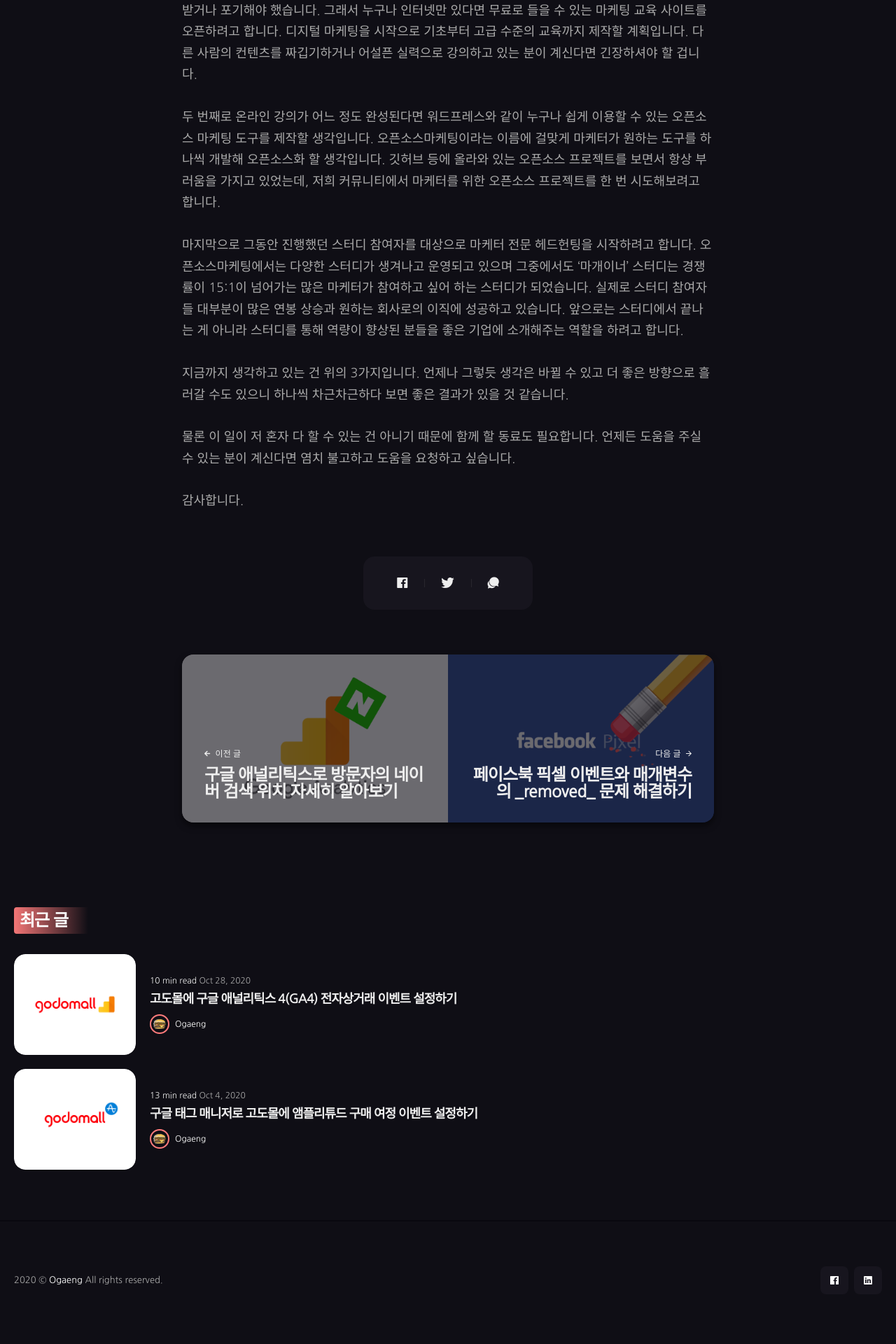
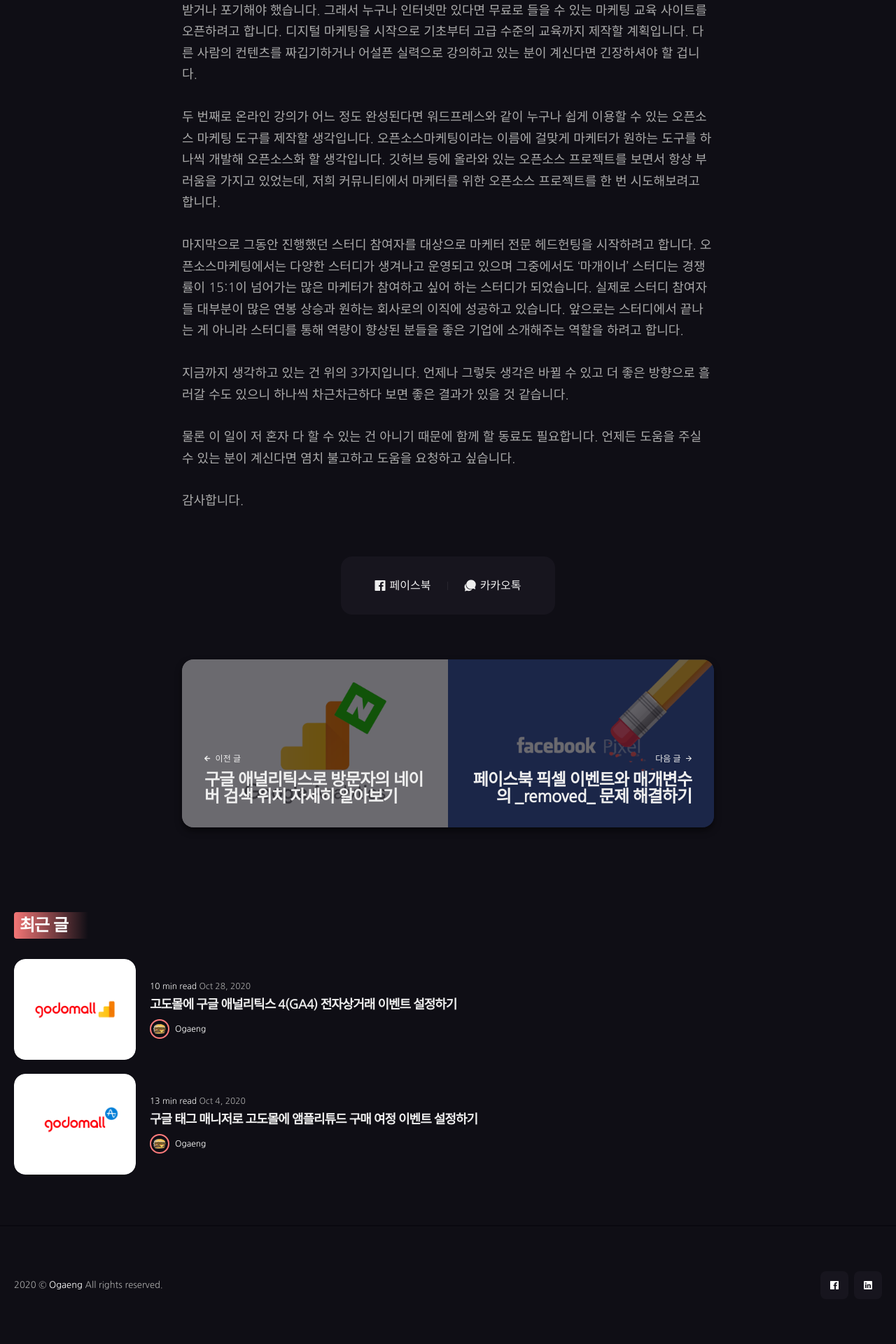
Before and after one commit to ogaeng/ogaeng-blog-dark, a Jekyll site: the page built from _posts/2019-09-16-opensource-marketing-next-step.md, in a window 1280 px wide. Shown: the part 1832-3752 px from the top of the page at 70% size. Built offline with Jekyll 4.4.1, drawn with Linux system fonts in a browser that asks for light colours; nearby versions of some CDN libraries.

Commit message:
포스트 소셜 공유 문구 변경

```diff
--- /dev/null
+++ b/_includes/post-social-share.html
@@ -0,0 +1,9 @@
+<div class="post__share">
+  <div class="share__list">
+    <a class="share__link share__facebook" href="https://www.facebook.com/sharer/sharer.php?u={{ site.url }}{{ site.baseurl }}{{ page.url }}" onclick="window.open(this.href, 'pop-up', 'left=20,top=20,width=500,height=500,toolbar=1,resizable=0'); return false;" title="페이스북으로 공유하기" rel="nofollow"><i class="ion ion-logo-facebook"></i><span class="share__text">페이스북<span></a>
+
+    <!-- <a class="share__link share__twitter" href="https://twitter.com/intent/tweet?text={{ page.title | uri_escape }}&url={{ site.url }}{{ site.baseurl }}{{ page.url }}" onclick="window.open(this.href, 'pop-up', 'left=20,top=20,width=500,height=500,toolbar=1,resizable=0'); return false;" title="트위터로 공유하기" rel="nofollow"><i class="ion ion-logo-twitter"></i></a> -->
+
+    <a class="share__link share__kakao" onclick="javascript:sendLink()" title="카카오톡으로 공유하기" rel="nofollow"><i class="ion ion-ios-chatbubbles"></i><span class="share__text">카카오톡</span></a>
+  </div>
+</div>
--- a/_layouts/post.html
+++ b/_layouts/post.html
@@ -65,15 +65,7 @@ layout: default
       {{ content }}
     </div>
 
-    <div class="post__share">
-      <div class="share__list">
-        <a class="share__link share__facebook" href="https://www.facebook.com/sharer/sharer.php?u={{ site.url }}{{ site.baseurl }}{{ page.url }}" onclick="window.open(this.href, 'pop-up', 'left=20,top=20,width=500,height=500,toolbar=1,resizable=0'); return false;" title="페이스북으로 공유하기" rel="nofollow"><i class="ion ion-logo-facebook"></i></a>
-
-        <a class="share__link share__twitter" href="https://twitter.com/intent/tweet?text={{ page.title | uri_escape }}&url={{ site.url }}{{ site.baseurl }}{{ page.url }}" onclick="window.open(this.href, 'pop-up', 'left=20,top=20,width=500,height=500,toolbar=1,resizable=0'); return false;" title="트위터로 공유하기" rel="nofollow"><i class="ion ion-logo-twitter"></i></a>
-
-        <a class="share__link share__kakao" onclick="javascript:sendLink()" title="카카오톡으로 공유하기" rel="nofollow"><i class="ion ion-ios-chatbubbles"></i></a>
-      </div>
-    </div>
+    {% include post-social-share.html %}
 
     <div class="post__navigation">
       {% if page.previous.url %}
--- a/_sass/4-layouts/_post.scss
+++ b/_sass/4-layouts/_post.scss
@@ -172,6 +172,11 @@
   display: flex;
   justify-content: center;
   margin: 64px 0;
+
+  .share__text {
+    font-size: 16px;
+    padding-left: 6px;
+  }
 
   .share__list {
     display: inline-flex;
```
